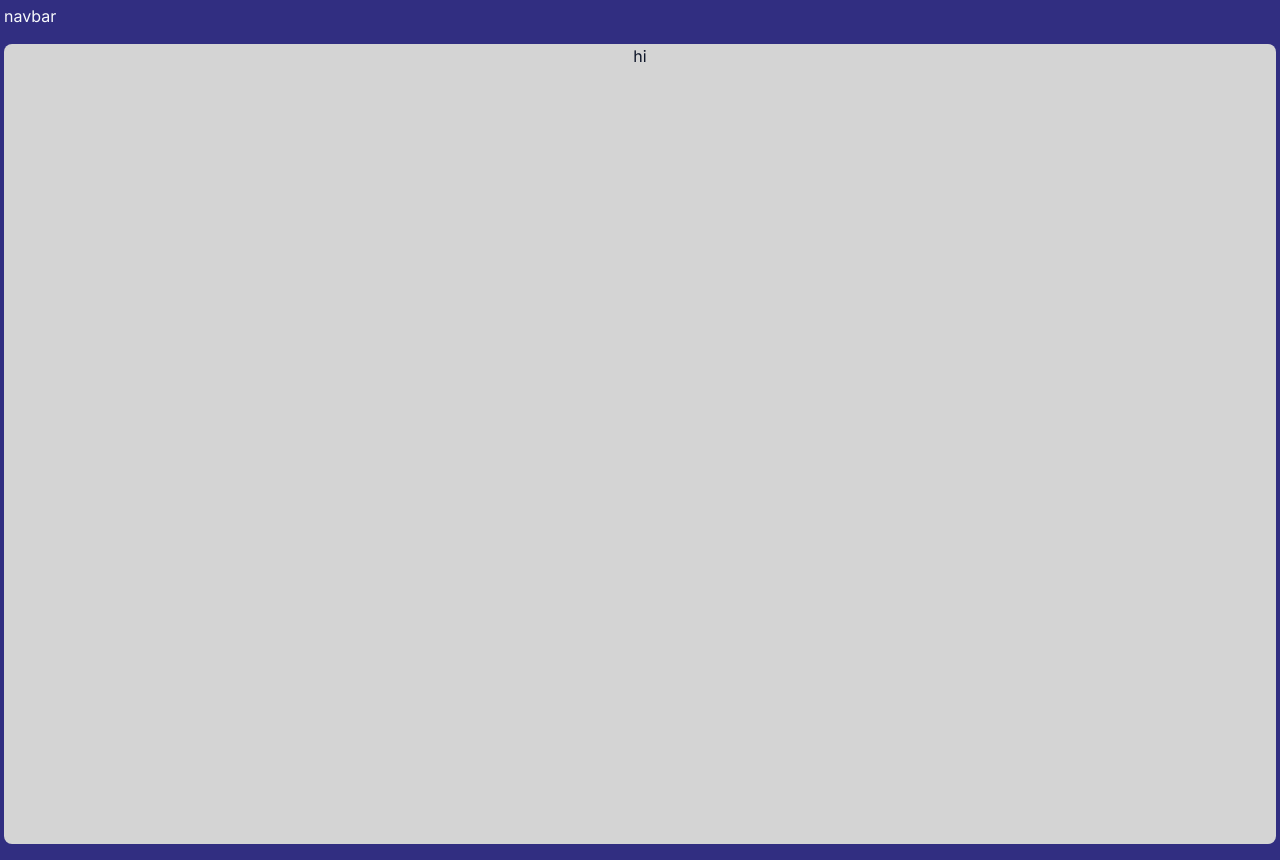
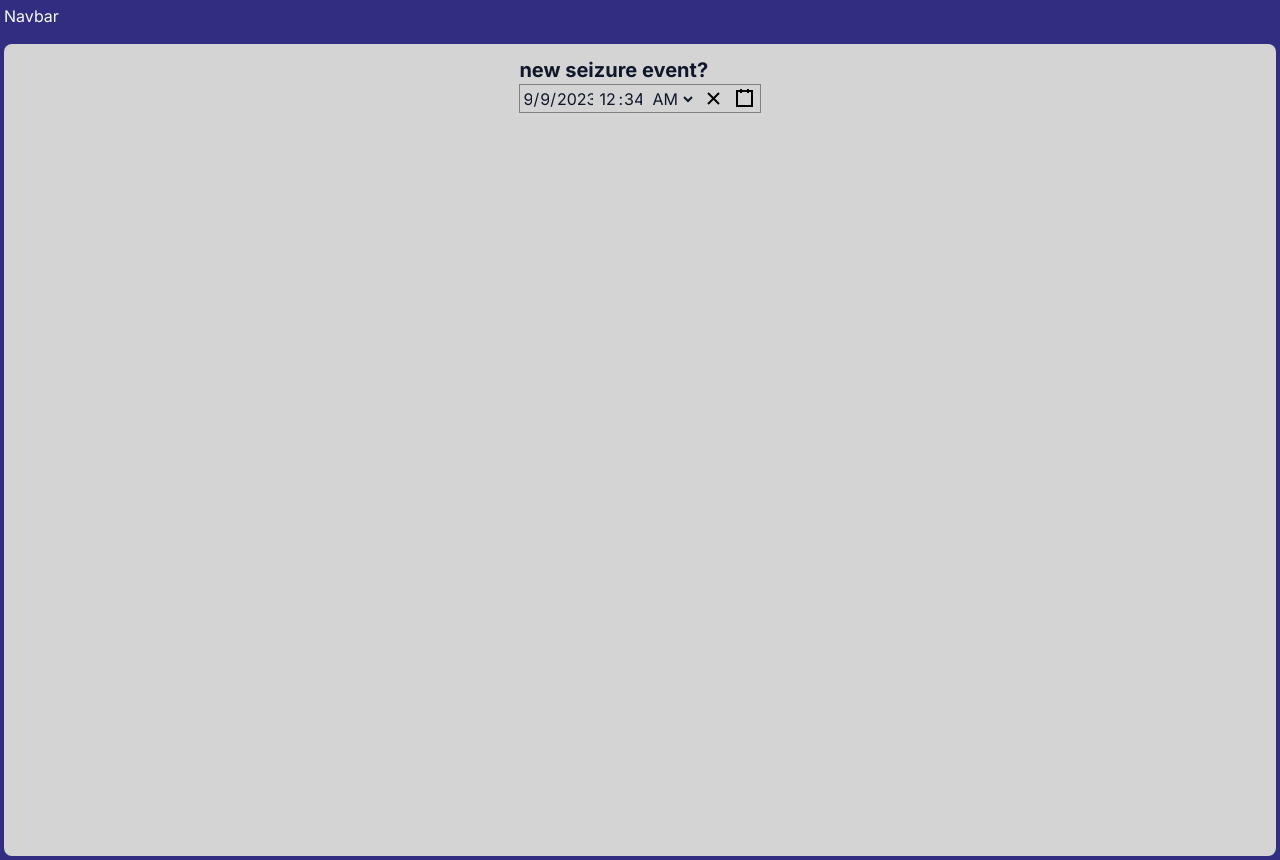
Before and after one commit to ejmg/seizy, a Next.js app: page / in a window 1280 px wide. Built offline with nearby package versions, Linux system fonts and the light colour scheme.

Commit message:
setup basic datetime picker + navbar component, nothing crazy yet

```diff
--- a/src/app/layout.tsx
+++ b/src/app/layout.tsx
@@ -2,6 +2,7 @@ import { cn } from '@/lib/utils'
 import './globals.css'
 import type { Metadata } from 'next'
 import { Inter } from 'next/font/google'
+import Navbar from '@/components/NavBar'
 
 const inter = Inter({ subsets: ['latin'] })
 
@@ -19,10 +20,8 @@ export default function RootLayout({
     <html lang="en" className={cn('bg-indigo-900 text-slate-900 antialiased p-1', inter.className)}>
       <body className='min-h-screen'>
         {/* TODO: basic navbar */}
-        <div className='h-10 w-full text-slate-50'>
-          <p>navbar</p>
-        </div>
-        <div className='container max-w-7xl mx-auto h-full bg-neutral-300 rounded-lg'>
+        <Navbar />
+        <div className='container max-w-7xl mx-auto h-full pt-3 bg-neutral-300 rounded-lg'>
           {children}
         </div>
       </body>
--- a/src/app/page.tsx
+++ b/src/app/page.tsx
@@ -1,10 +1,9 @@
 import CreateEvent from '@/components/CreateEvent'
-import Image from 'next/image'
 
 export default function Home() {
   return (
     <main className="flex min-h-screen flex-col items-center">
-      <p>hi</p>
+      <CreateEvent/>
     </main>
   )
 }
--- /dev/null
+++ b/src/components/CreateEvent/index.tsx
@@ -0,0 +1,27 @@
+"use client";
+
+import { FC, useState } from "react";
+import DateTimePicker from 'react-datetime-picker'
+// TODO: create own stylings?
+import 'react-datetime-picker/dist/DateTimePicker.css';
+import 'react-calendar/dist/Calendar.css';
+import 'react-clock/dist/Clock.css';
+
+interface CreateEventProps {}
+
+const CreateEvent : FC<CreateEventProps> = ({}) => {
+
+  const [currDateTime, setCurrDateTime] = useState<Date | null>(new Date());
+
+  return (
+  <div className="">
+    <h1 className="text-xl font-bold text-slate-900">new seizure event?</h1>
+    <DateTimePicker
+      disableClock={true}
+      value={currDateTime}
+      onChange={setCurrDateTime}/>
+    </div>
+  );
+}
+
+export default CreateEvent;
--- /dev/null
+++ b/src/components/NavBar/index.tsx
@@ -0,0 +1,9 @@
+const Navbar = async ({}) => {
+  return (
+    <div className="bg-indigo-900 w-full h-10 text-slate-50">
+      <p>Navbar</p>
+    </div>
+  )
+}
+
+export default Navbar;
```
